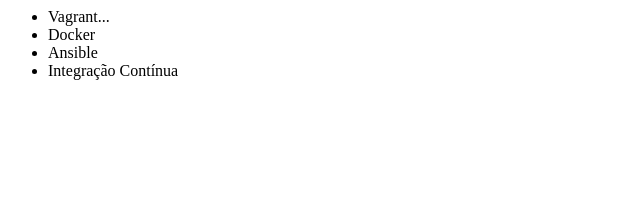
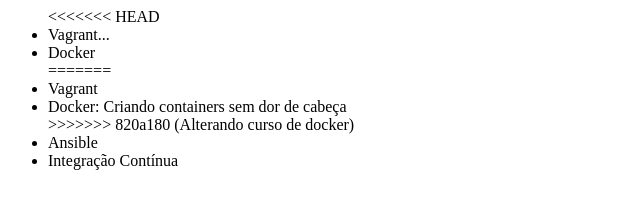
Before and after one commit to santospgs/alura-git, a plain HTML site: page index.html in a window 1280 px wide. Shown: the whole page, without its empty margins (0-640 px from the left). Drawn offline with Linux system fonts and the light colour scheme.

Commit message:
Alterando curso de docker

```diff
--- a/index.html
+++ b/index.html
@@ -6,8 +6,13 @@
 </head>
 <body>
 	<ul>
+<<<<<<< HEAD
 		<li>Vagrant...</li>
 		<li>Docker</li>
+=======
+		<li>Vagrant</li>
+		<li>Docker: Criando containers sem dor de cabeça</li>
+>>>>>>> 820a180 (Alterando curso de docker)
 		<li>Ansible</li>
 		<li>Integração Contínua</li>
 	</ul>
```
